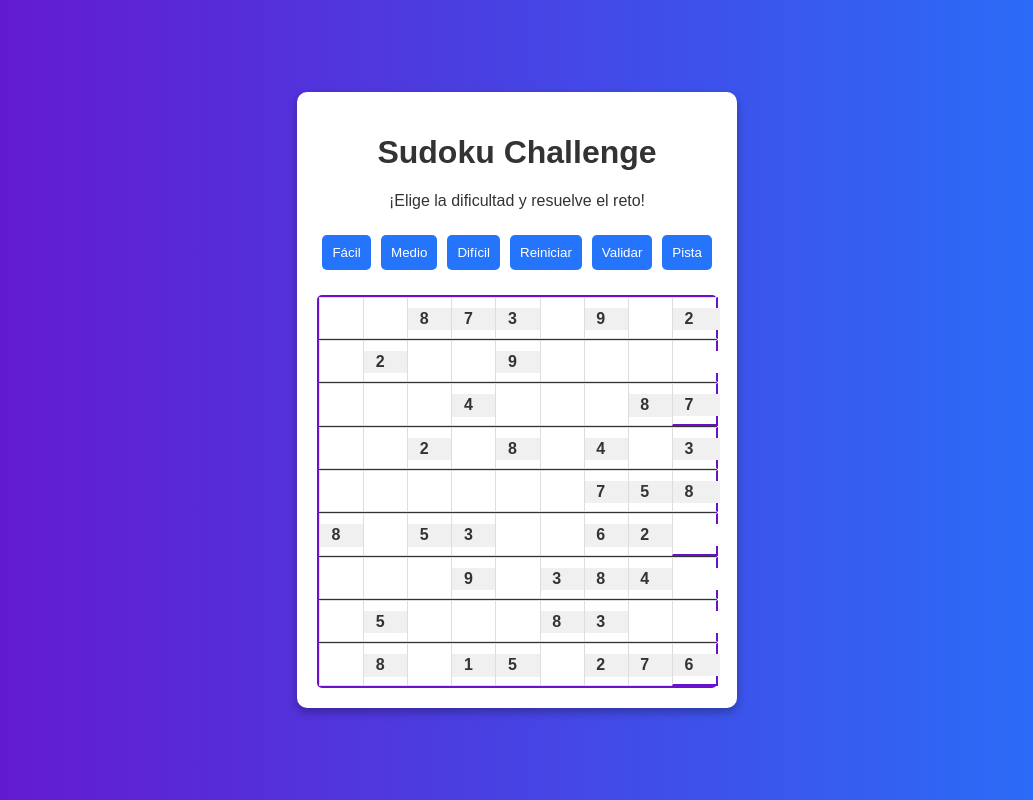
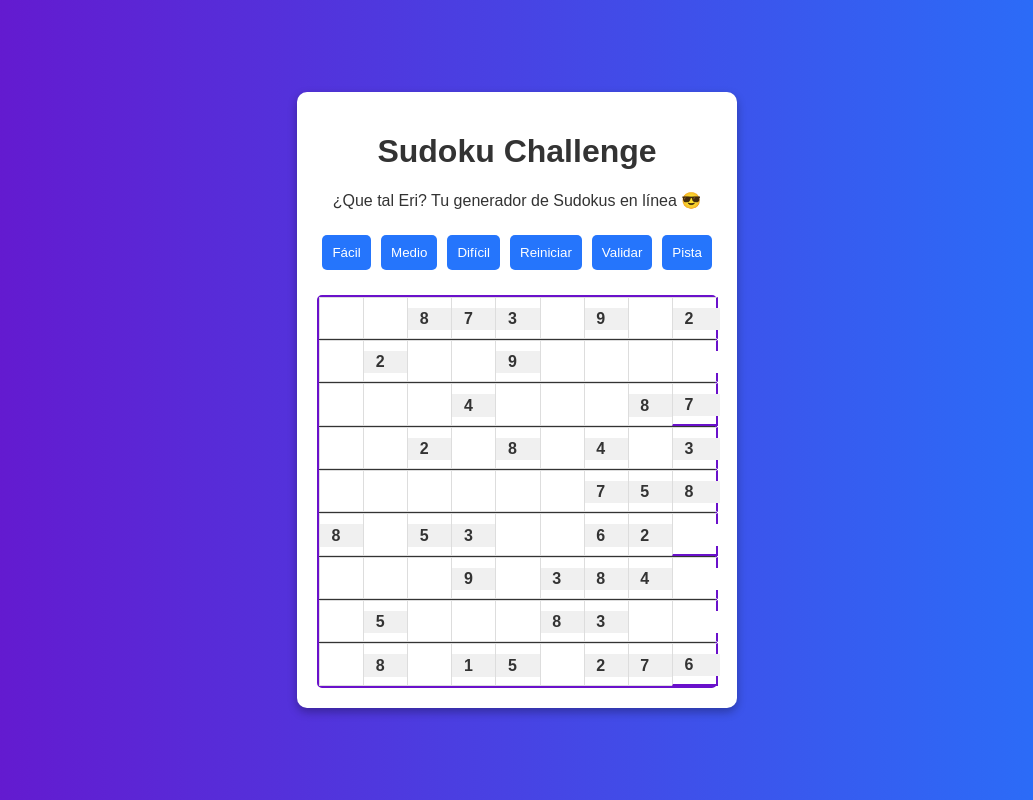
Before and after one commit to Ricardo-MJ/sudoku-eri, a plain HTML site: page index.html in a window 1280 px wide. Shown: the whole page, without its empty margins (123-1156 px from the left). Drawn offline with Linux system fonts and the light colour scheme.

Commit message:
Update index.html

```diff
--- a/index.html
+++ b/index.html
@@ -10,7 +10,7 @@
   <div class="sudoku-container">
     <header>
       <h1>Sudoku Challenge</h1>
-      <p>¡Elige la dificultad y resuelve el reto!</p>
+      <p>¿Que tal Eri? Tu generador de Sudokus en línea 😎</p>
     </header>
     <div class="controls">
       <button class="btn" onclick="setDifficulty('easy')">Fácil</button>
```
